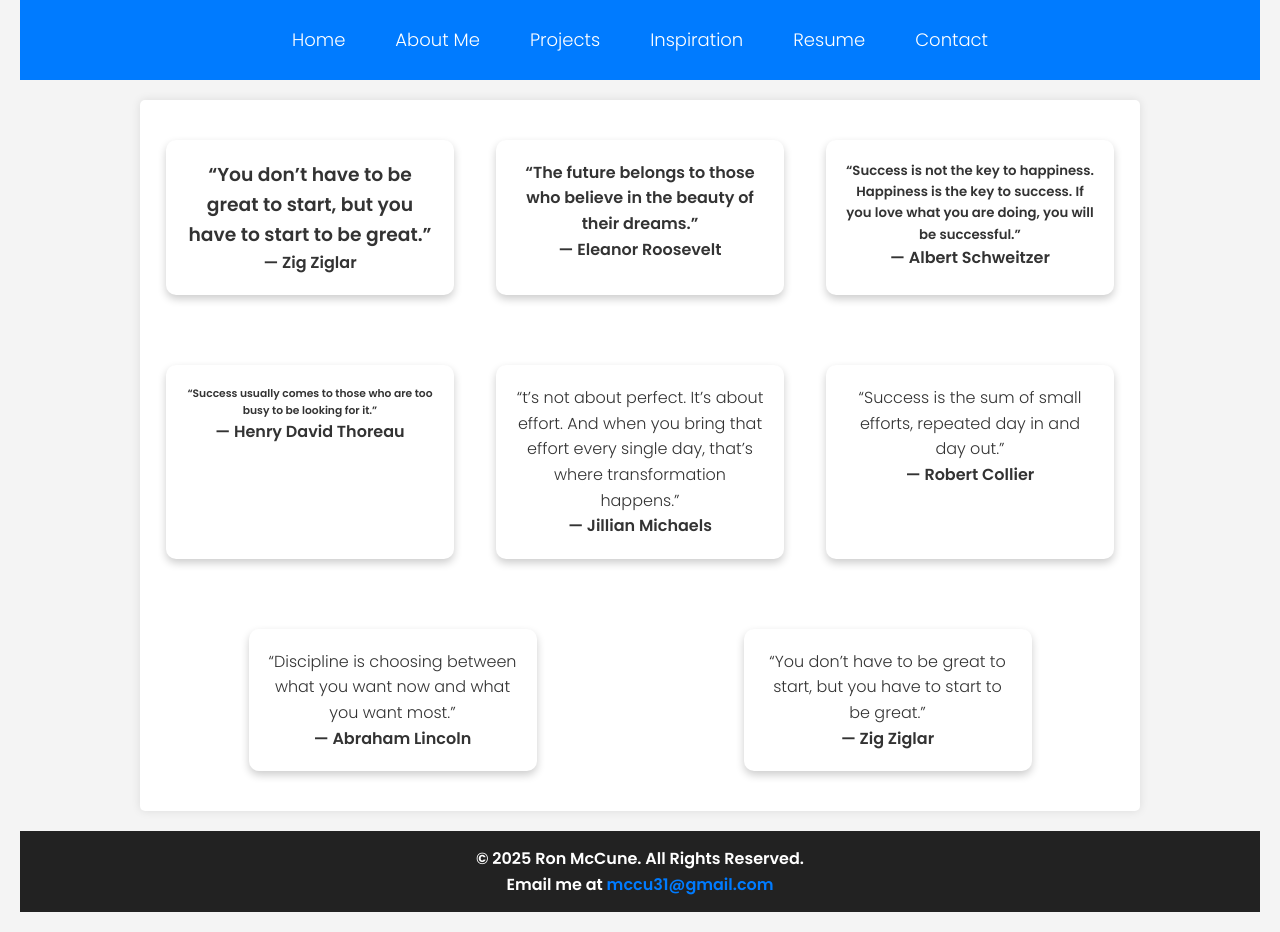
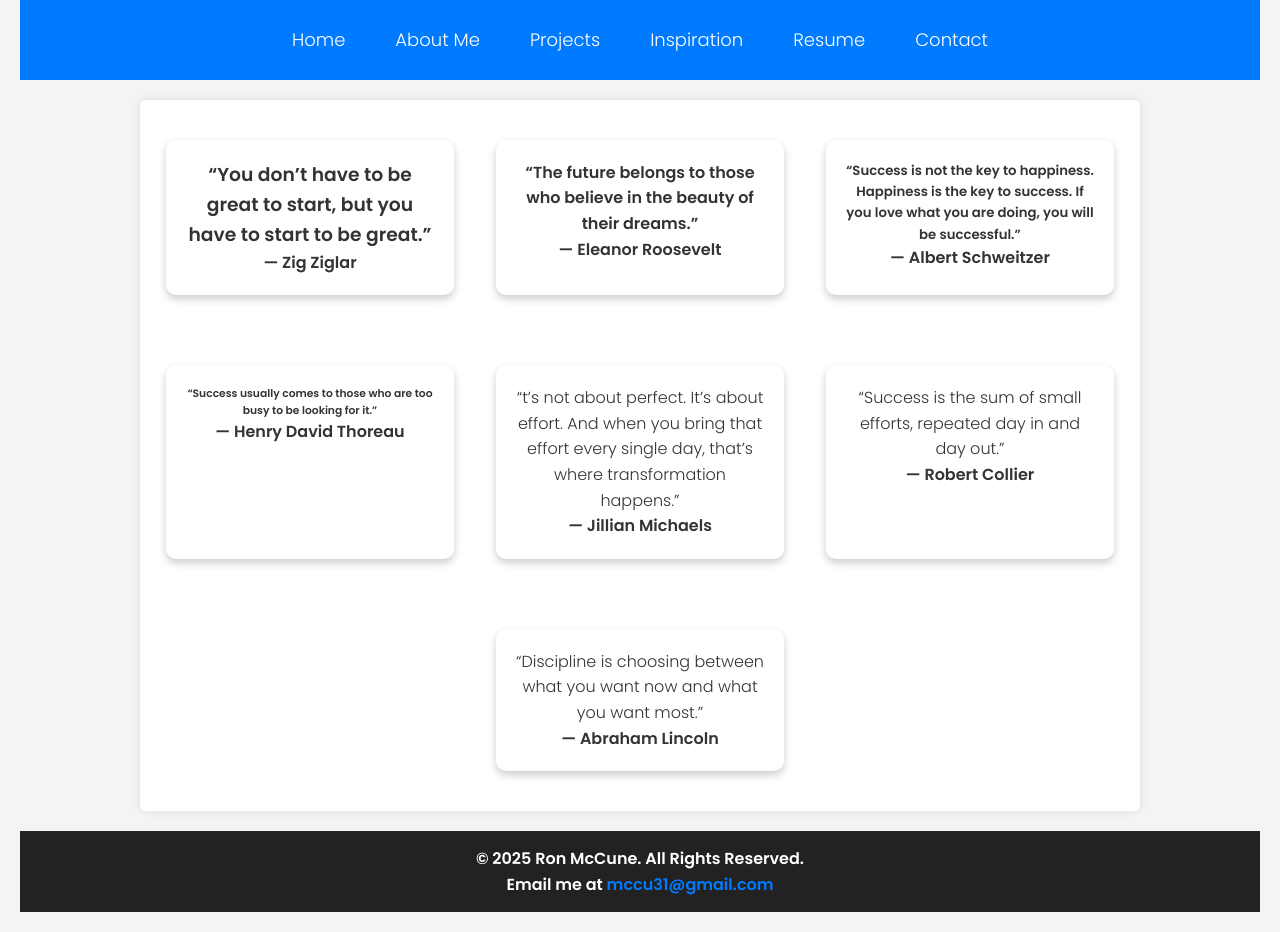
Before and after one commit to Rmccune85/ronmccune-portfolio, a plain HTML site: page inspiration.html in a window 1280 px wide. Shown: the part 165-1097 px from the top of the page. Drawn offline with Linux system fonts and the light colour scheme.

Commit message:
Update inspiration.html

```diff
--- a/inspiration.html
+++ b/inspiration.html
@@ -61,39 +61,37 @@
         <h3>“You don’t have to be great to start, but you have to start to be great.”</h3>
         <p><strong>— Zig Ziglar</strong></p>
     </section>
+
 	 <section class="project-card">
         <h4>“The future belongs to those who believe in the beauty of their dreams.”</h3>
         <p><strong>— Eleanor Roosevelt</strong></p>
     </section>
+
         <section class="project-card">
         <h5>“Success is not the key to happiness. Happiness is the key to success. If you love what you are doing, you will be successful.”</h3>
         <p><strong>— Albert Schweitzer</strong></p>
     </section>
+
 	<section class="project-card">
         <h6>“Success usually comes to those who are too busy to be looking for it.”</h3>
         <p><strong>— Henry David Thoreau</strong></p>
     </section>
+
 	<section class="project-card">
         <h7>“t’s not about perfect. It’s about effort. And when you bring that effort every single day, that’s where transformation happens.”</h3>
         <p><strong>— Jillian Michaels</strong></p>
     </section>
 
-
-
-    <section class="project-card">
+        <section class="project-card">
         <h8>“Success is the sum of small efforts, repeated day in and day out.”</h3>
         <p><strong>— Robert Collier</strong></p>
     </section>
 
-    <section class="project-card">
+        <section class="project-card">
         <h9>“Discipline is choosing between what you want now and what you want most.”</h3>
         <p><strong>— Abraham Lincoln</strong></p>
     </section>
 
-    <section class="project-card">
-        <h10>“You don’t have to be great to start, but you have to start to be great.”</h3>
-        <p><strong>— Zig Ziglar</strong></p>
-    </section>
 </main>
 
 
```
